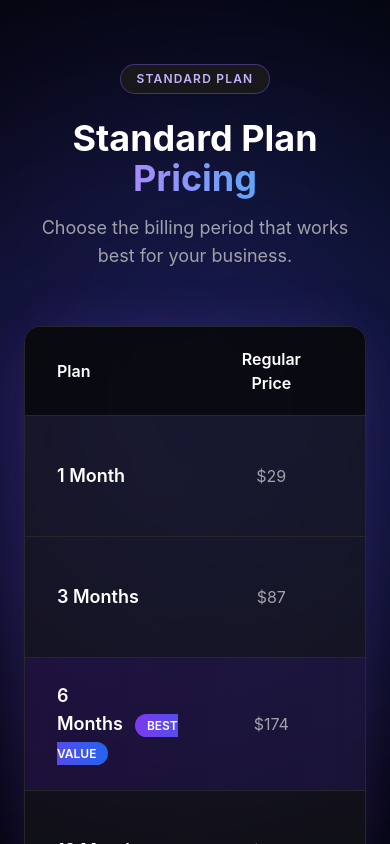
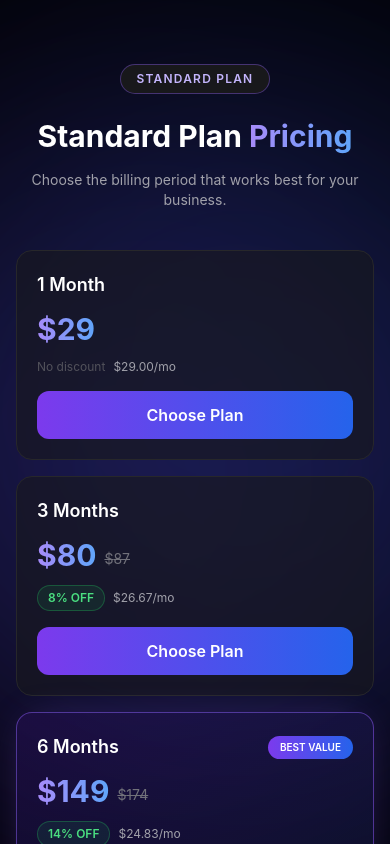
Before and after one commit to afnankhan123456/reviewreply-ai, a Next.js app: page /plans/standard/pricing in a window 390 px wide. Shown: the top 844 px of the page. Built offline with nearby package versions, Linux system fonts and the light colour scheme.

Commit message:
Update page.tsx

```diff
--- a/app/plans/standard/pricing/page.tsx
+++ b/app/plans/standard/pricing/page.tsx
@@ -75,33 +75,86 @@ export default function StandardPricingPage() {
   };
 
   return (
-    <main className="min-h-screen bg-black text-white py-16 px-6 relative overflow-hidden">
+    <main className="min-h-screen bg-black text-white py-16 px-4 sm:px-6 relative overflow-hidden">
 
       {/* Background glow orbs — same theme as plans page */}
       <div className="absolute top-[10%] left-[-200px] w-[700px] h-[700px] rounded-full bg-violet-600/20 blur-[140px] pointer-events-none" />
       <div className="absolute top-[5%] right-[-200px] w-[700px] h-[700px] rounded-full bg-blue-600/20 blur-[140px] pointer-events-none" />
 
       <div className="relative z-10 mx-auto max-w-7xl">
-        <div className="text-center mb-14">
+        <div className="text-center mb-10 md:mb-14">
           <div className="inline-flex items-center gap-2 bg-zinc-900 border border-violet-500/40 rounded-full px-4 py-1.5 mb-6">
             <span className="text-xs font-semibold tracking-widest text-violet-300">STANDARD PLAN</span>
           </div>
 
-          <h1 className="text-4xl md:text-5xl font-bold">
+          <h1 className="text-3xl sm:text-4xl md:text-5xl font-bold">
             Standard Plan{" "}
             <span className="bg-gradient-to-r from-violet-400 to-blue-400 bg-clip-text text-transparent">
               Pricing
             </span>
           </h1>
 
-          <p className="mt-4 text-zinc-400 text-lg">
+          <p className="mt-4 text-zinc-400 text-sm sm:text-base md:text-lg">
             Choose the billing period that works best for your business.
           </p>
         </div>
 
-        <div className="overflow-x-auto rounded-2xl border border-zinc-800 bg-zinc-900/60 backdrop-blur-sm shadow-[0_0_60px_-20px_rgba(139,92,246,0.3)]">
-          {/* FIX: added w-full min-w-[700px] to make table fill container and scroll on small screens */}
-          <table className="w-full min-w-[700px]">
+        {/* ✅ MOBILE — stacked cards (screens below md) */}
+        <div className="block md:hidden space-y-4">
+          {pricingPlans.map((plan) => (
+            <div
+              key={plan.id}
+              className={`rounded-2xl border p-5 ${
+                plan.popular
+                  ? "border-violet-500/50 bg-gradient-to-br from-violet-950/40 to-blue-950/40 shadow-[0_0_40px_-15px_rgba(139,92,246,0.4)]"
+                  : "border-zinc-800 bg-zinc-900/60"
+              }`}
+            >
+              <div className="flex items-center justify-between mb-3">
+                <h3 className="text-lg font-semibold text-white">{plan.title}</h3>
+                {plan.popular && (
+                  <span className="rounded-full bg-gradient-to-r from-violet-600 to-blue-600 px-3 py-1 text-[10px] font-semibold text-white">
+                    BEST VALUE
+                  </span>
+                )}
+              </div>
+
+              <div className="flex items-end gap-2 mb-3">
+                <span className="text-3xl font-bold bg-gradient-to-r from-violet-400 to-blue-400 bg-clip-text text-transparent">
+                  ${plan.finalPrice}
+                </span>
+                {plan.discount && (
+                  <span className="text-sm text-zinc-500 line-through mb-1">
+                    ${plan.regularPrice}
+                  </span>
+                )}
+              </div>
+
+              <div className="flex items-center gap-2 mb-4 text-xs">
+                {plan.discount ? (
+                  <span className="rounded-full bg-green-500/10 border border-green-500/30 px-2.5 py-1 text-green-400 font-semibold">
+                    {plan.discount}
+                  </span>
+                ) : (
+                  <span className="text-zinc-600">No discount</span>
+                )}
+                <span className="text-zinc-400">{plan.monthlyEquivalent}</span>
+              </div>
+
+              <button
+                onClick={() => handleChoosePlan(plan)}
+                disabled={activatingPlan !== null}
+                className="w-full rounded-xl bg-gradient-to-r from-violet-600 to-blue-600 px-6 py-3 font-semibold text-white transition hover:opacity-90 disabled:opacity-50"
+              >
+                {activatingPlan === plan.id ? "Activating..." : "Choose Plan"}
+              </button>
+            </div>
+          ))}
+        </div>
+
+        {/* ✅ DESKTOP — table (md and above) */}
+        <div className="hidden md:block overflow-hidden rounded-2xl border border-zinc-800 bg-zinc-900/60 backdrop-blur-sm shadow-[0_0_60px_-20px_rgba(139,92,246,0.3)]">
+          <table className="w-full">
             <thead className="bg-black/60 text-white border-b border-zinc-800">
               <tr>
                 <th className="px-8 py-5 text-left font-semibold">Plan</th>
```
